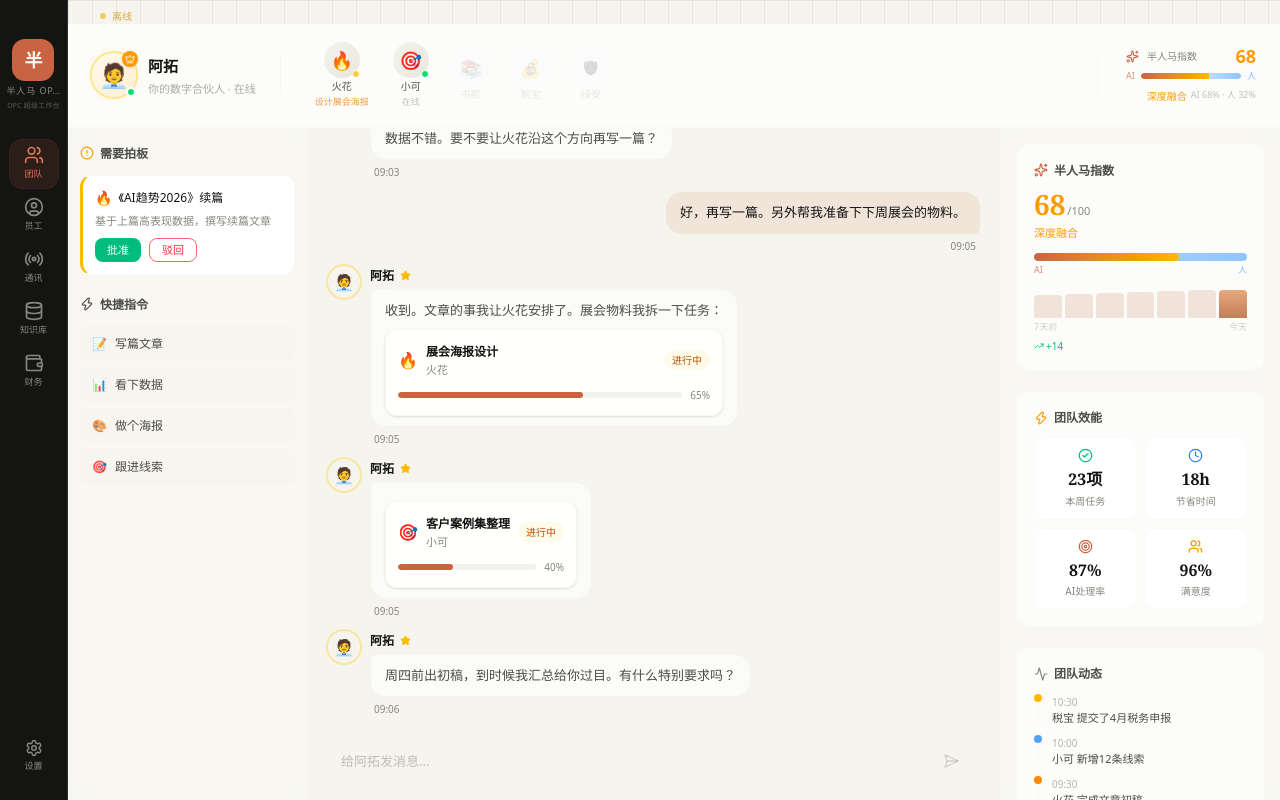
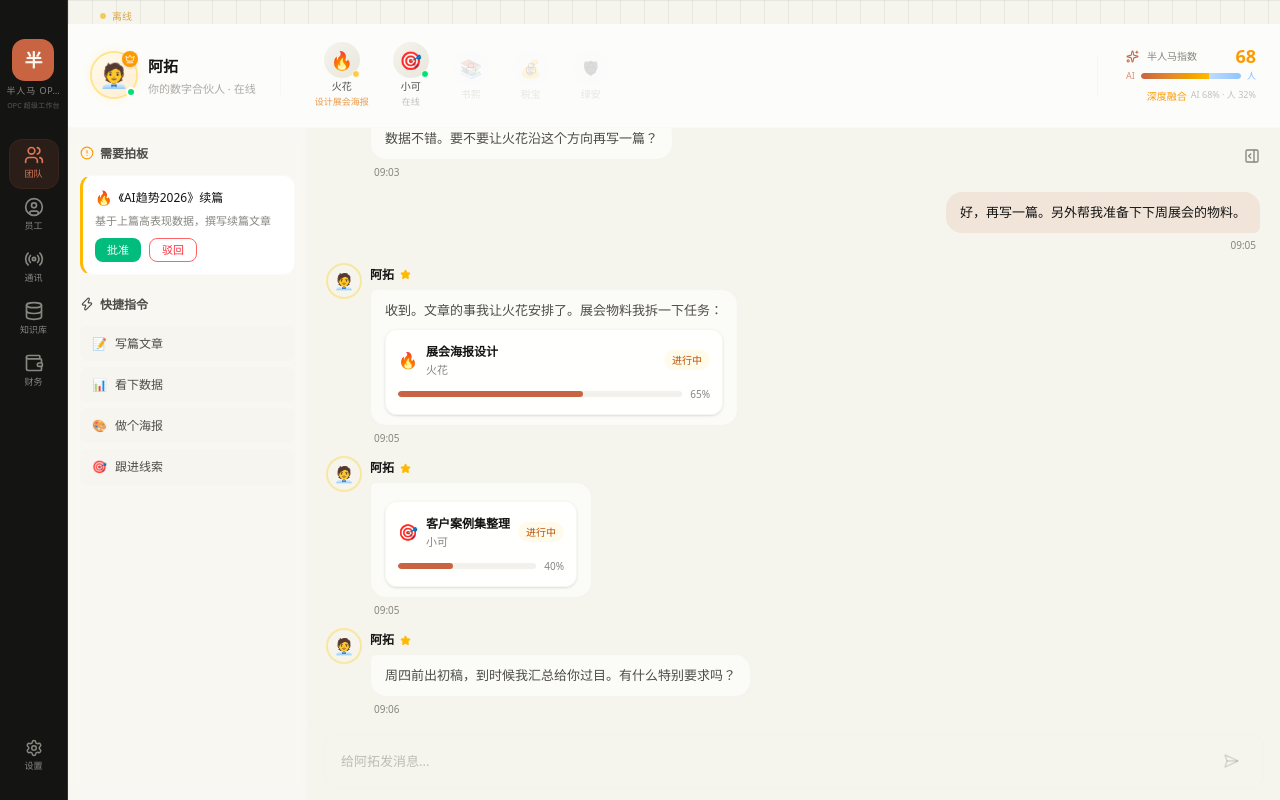
Before and after one commit to finewood2008/CENTAUR-HUBOS, a React (Vite) app: page / in a window 1280 px wide. Built offline with nearby package versions, Linux system fonts and the light colour scheme.

Commit message:
feat: 右侧数据面板默认关闭，点击toggle按钮展开

```diff
--- a/src/components/cockpit/Cockpit.tsx
+++ b/src/components/cockpit/Cockpit.tsx
@@ -1,4 +1,5 @@
 import { useState, useCallback } from 'react';
+import { PanelRightOpen, PanelRightClose } from 'lucide-react';
 import PartnerChat from './PartnerChat';
 import TeamHeader from './TeamHeader';
 import LeftPanel from './LeftPanel';
@@ -33,6 +34,9 @@ export default function Cockpit({ onNav }: CockpitProps) {
 
   // ── Derived ──
   const reviewTasks = tasks.filter(t => t.status === 'review');
+
+  // Right panel toggle (default closed)
+  const [rightPanelOpen, setRightPanelOpen] = useState(false);
 
   // ── Handlers ──
 
@@ -164,7 +168,15 @@ export default function Cockpit({ onNav }: CockpitProps) {
         </aside>
 
         {/* Center: THE Chat — absolute core */}
-        <div className="flex-1 flex flex-col min-w-0 overflow-hidden">
+        <div className="flex-1 flex flex-col min-w-0 overflow-hidden relative">
+          {/* Right panel toggle button */}
+          <button
+            onClick={() => setRightPanelOpen(p => !p)}
+            className="absolute top-3 right-3 z-10 w-8 h-8 rounded-lg flex items-center justify-center hover:bg-warm-sand/50 transition-colors text-stone-gray hover:text-charcoal-warm"
+            title={rightPanelOpen ? '收起面板' : '展开数据面板'}
+          >
+            {rightPanelOpen ? <PanelRightClose size={16} /> : <PanelRightOpen size={16} />}
+          </button>
           <div className="flex-1 min-h-0 flex flex-col">
             <PartnerChat
               messages={messages}
@@ -175,10 +187,12 @@ export default function Cockpit({ onNav }: CockpitProps) {
           </div>
         </div>
 
-        {/* Right Panel: Centaur Index + Stats + Feed */}
-        <aside className="w-[280px] min-w-[280px] border-l border-border-cream/30 bg-white/30 backdrop-blur-sm flex flex-col overflow-hidden max-lg:hidden">
-          <RightPanel centaur={MOCK_CENTAUR_INDEX} />
-        </aside>
+        {/* Right Panel: Centaur Index + Stats + Feed (toggle) */}
+        {rightPanelOpen && (
+          <aside className="w-[280px] min-w-[280px] border-l border-border-cream/30 bg-white/30 backdrop-blur-sm flex flex-col overflow-hidden max-lg:hidden">
+            <RightPanel centaur={MOCK_CENTAUR_INDEX} />
+          </aside>
+        )}
 
       </div>
     </div>
```
